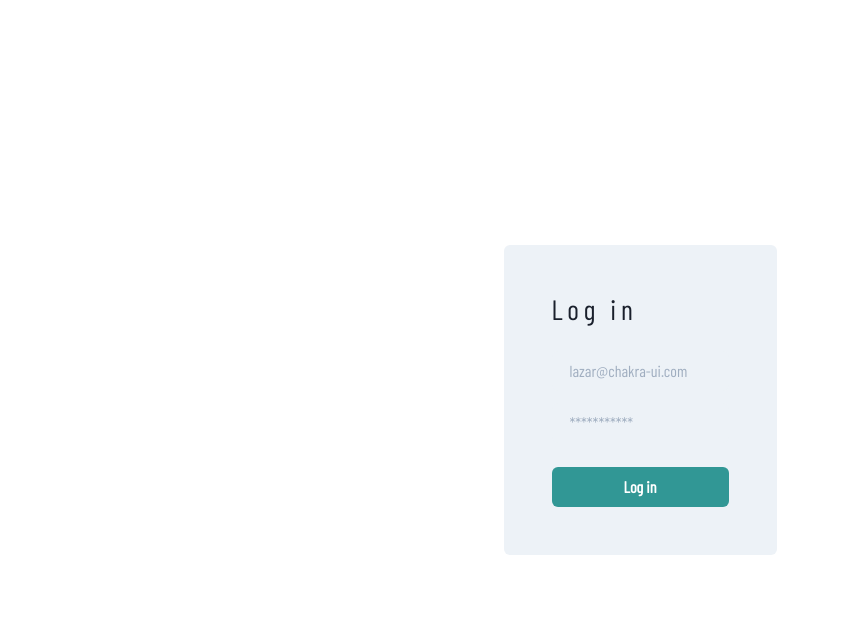
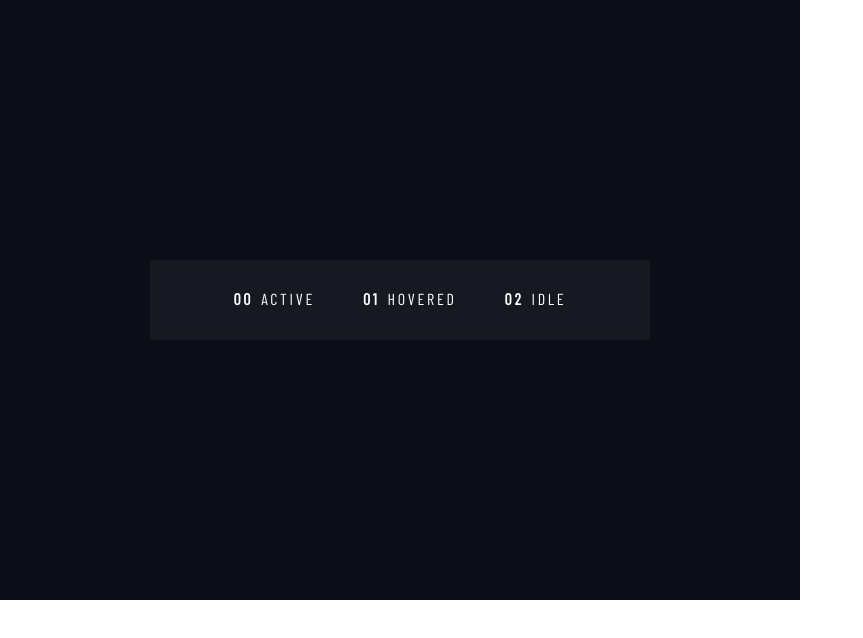
Before and after one commit to IvanAprea/space-turism, a Next.js app: page / in a window 1280 px wide. Shown: the top 638 px of the page, without its empty margins (0-863 px from the left). Built offline with nearby package versions, Linux system fonts and the light colour scheme; a web font is replaced by a local one.

Commit message:
chore: nav bar and button-wip

```diff
--- /dev/null
+++ b/components/NavigationBar/NavigationBar.tsx
@@ -0,0 +1,25 @@
+import { Flex, HStack } from "@chakra-ui/react";
+import React from "react";
+
+interface IProps {
+  children: JSX.Element[];
+}
+
+export const NavigationBar = (props: IProps) => {
+  const { children } = props;
+
+  return (
+    <HStack
+      h="80px"
+      bgColor="rgba(255, 255, 255, 0.05)"
+      sx={{ backdropFilter: "blur(5px)" }}
+      w="500px"
+      justify="center"
+      spacing={12}
+    >
+      {children}
+    </HStack>
+  );
+};
+
+export default NavigationBar;
--- /dev/null
+++ b/components/NavigationBarButton/NavigationBarButton.tsx
@@ -0,0 +1,40 @@
+import { background, Box, Flex, HStack, Text } from "@chakra-ui/react";
+import React, { useState } from "react";
+
+interface IProps {
+  index: number;
+  label: string;
+}
+
+const NavigationBarButton = (props: IProps) => {
+  const { index, label } = props;
+  const [show, setShow] = useState<Boolean>(false);
+
+  const twoDigitsNumber = (value: number): string => {
+    if (value > 9) {
+      return value.toString();
+    }
+    return `0${value}`;
+  };
+
+  return (
+    <Flex
+      as="button"
+      h="100%"
+      textStyle="nav"
+      direction="column"
+      onMouseOver={() => setShow(true)}
+      onMouseOut={() => setShow(false)}
+    >
+      <Flex direction="row" flex="1" align="center">
+        <HStack>
+          <Text fontWeight="bold">{twoDigitsNumber(index)}</Text>
+          <Text>{label}</Text>
+        </HStack>
+      </Flex>
+      <Flex className="bar" w="100%" bgColor={show && 'white'} h="3px" />
+    </Flex>
+  );
+};
+
+export default NavigationBarButton;
--- a/pages/index.tsx
+++ b/pages/index.tsx
@@ -1,27 +1,17 @@
-import { Button, Flex, Heading, Input, useColorMode, useColorModeValue } from "@chakra-ui/react";
+import { Button, Flex, Heading, Input, useColorMode, useColorModeValue, Image } from "@chakra-ui/react";
 import type { NextPage } from "next";
+import NavigationBar from "../components/NavigationBar/NavigationBar";
+import NavigationBarButton from "../components/NavigationBarButton/NavigationBarButton";
 
 const Home: NextPage = () => {
-  const { toggleColorMode } = useColorMode();
-  const formBackground = useColorModeValue('gray.100', 'gray.700')
+
   return (
-    <Flex height="100vh" alignItems="center" justifyContent="center">
-      <Flex direction="column" background={formBackground} p={12} rounded={6}>
-        <Heading variant='h5' mb={6}>Log in</Heading>
-        <Input
-          placeholder="lazar@chakra-ui.com"
-          variant="filled"
-          mb={3}
-          type="email"
-        />
-        <Input
-          placeholder="***********"
-          variant="filled"
-          mb={6}
-          type="password"
-        />
-        <Button colorScheme="teal" onClick={toggleColorMode}>Log in</Button>
-      </Flex>
+    <Flex width="100vh" h='600px' alignItems="center" justifyContent="center" bgColor='spaceBlue.900'>
+      <NavigationBar>
+        <NavigationBarButton index={0} label={'ACTIVE'}/>
+        <NavigationBarButton index={1} label={'HOVERED'}/>
+        <NavigationBarButton index={2} label={'IDLE'}/>
+      </NavigationBar>
     </Flex>
   );
 };
--- a/theme/index.ts
+++ b/theme/index.ts
@@ -3,8 +3,8 @@ import { extendTheme } from "@chakra-ui/react";
 const theme = extendTheme({
   colors: {
     spaceBlue: {
-      100: 'D0D6F9',
-      900: '0B0D17',
+      100: '#D0D6F9',
+      900: '#0B0D17',
     }
   },
   fonts: {
@@ -56,6 +56,9 @@ const theme = extendTheme({
       fontWeight: 'normal',
       fontSize: '16px',
       letterSpacing: '2.7px',
+      color: "white",
+      justifyContent: 'center',
+      alignItems: 'center',
     },
   }
 })
```
